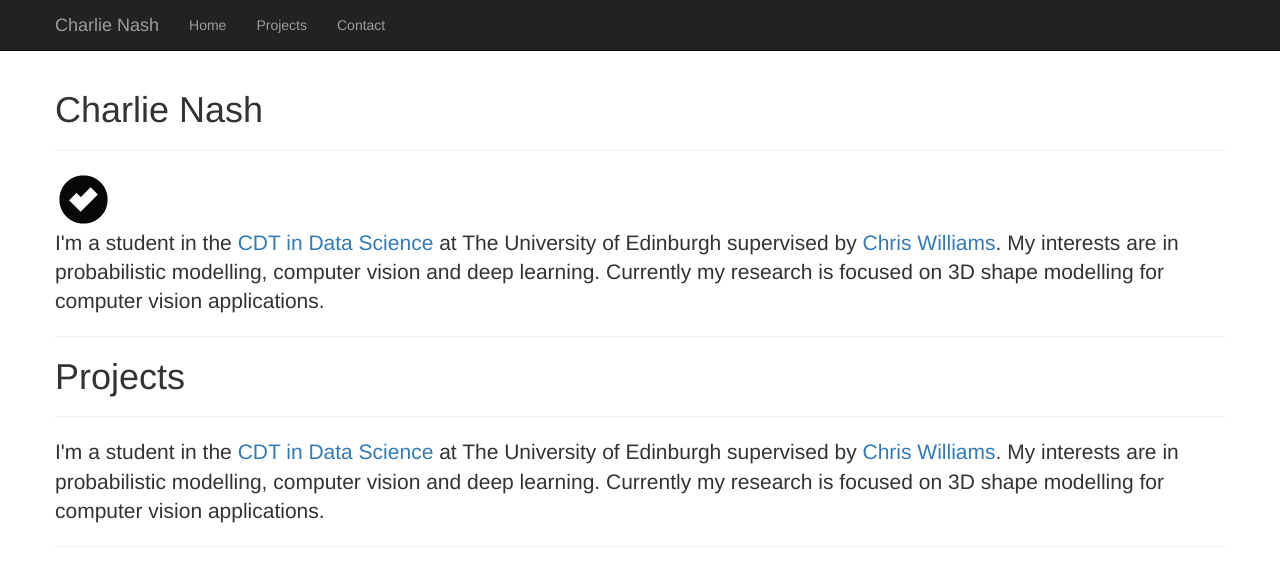
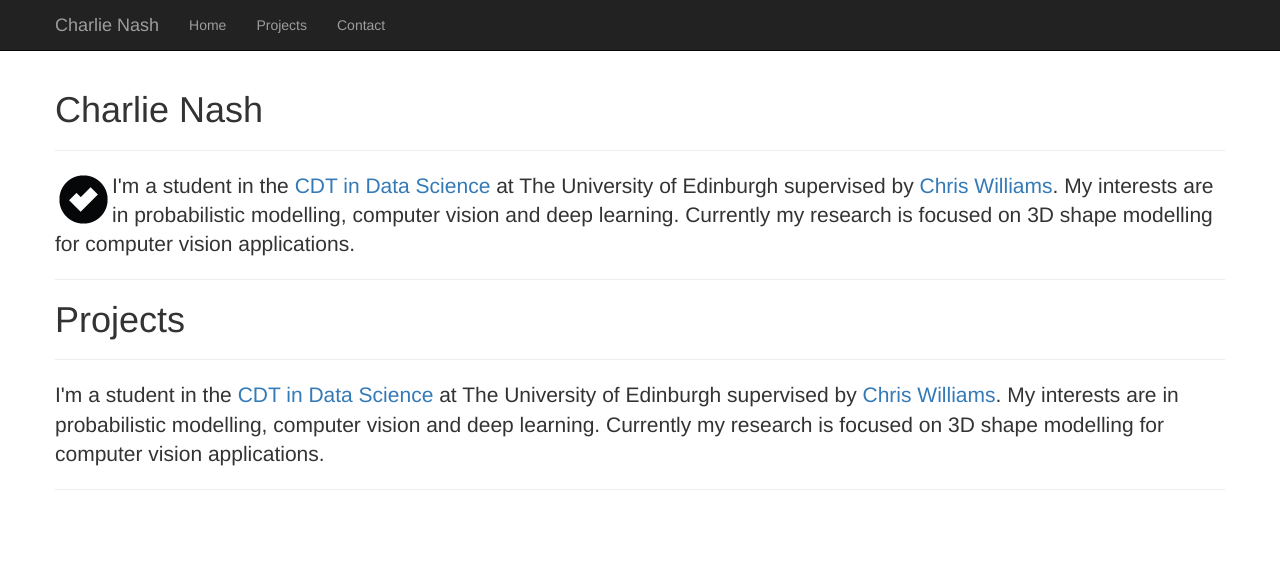
Before and after one commit to charlienash/charlienash.github.io, a Jekyll site: the page index.html, which Jekyll copies as it is, in a window 1280 px wide. Shown: the top 586 px of the page. Built offline with Jekyll 4.4.1, drawn with Linux system fonts in a browser that asks for light colours.

Commit message:
Update index.html

```diff
--- a/index.html
+++ b/index.html
@@ -79,7 +79,7 @@
 					<h1 id="Home">Charlie Nash</h1>
 					<hr>
 
-					<img src="assets/img/apple-touch-icon.png" class="img-responsive" alt="Cinque Terre">
+					<img src="assets/img/apple-touch-icon.png" class="pull-left" alt="Cinque Terre">
 
 					<!-- Paragraphs -->
 					<!--h3>Paragraphs</h3-->
```
